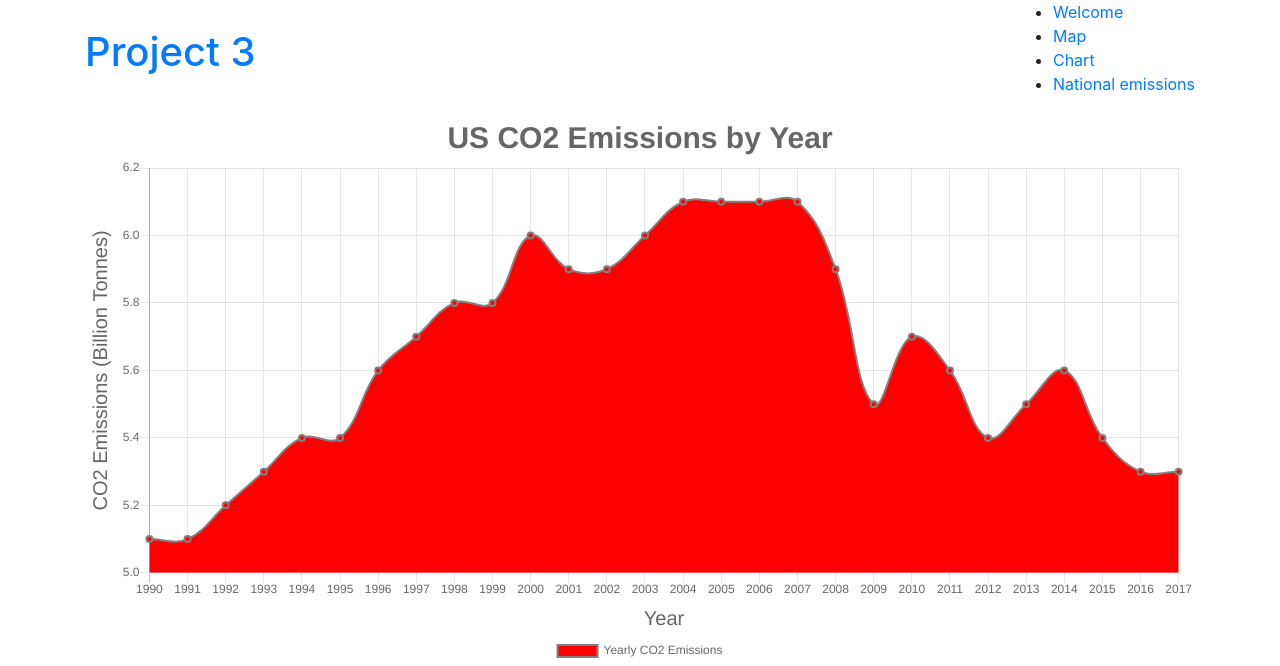
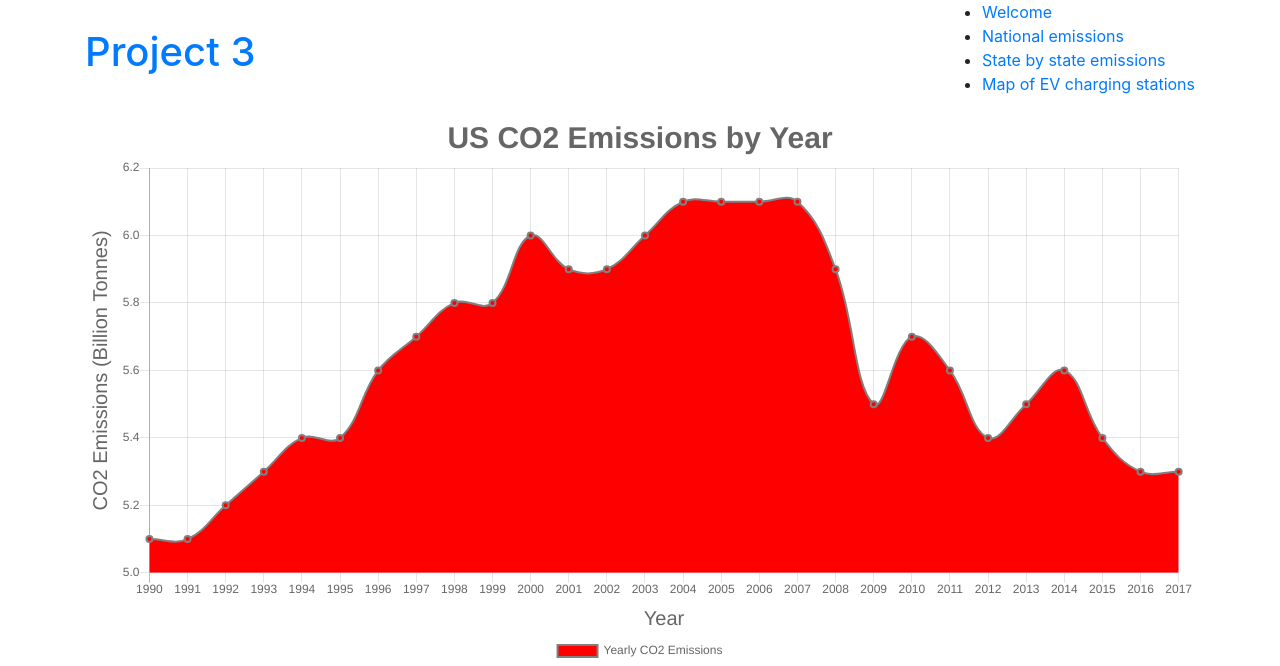
Before and after one commit to allychau/visualize_me_captain, a Flask app: page /national in a window 1280 px wide. Shown: the top 666 px of the page. Run offline with Flask 2, Linux system fonts and the light colour scheme; some libraries are stand-ins or nearby versions.

Commit message:
navbar link order

```diff
--- a/templates/chartJSYear.html
+++ b/templates/chartJSYear.html
@@ -8,15 +8,15 @@
 
 	<title><Charts</title>
 
-	<header id="header" class="fixed-top">
+<header id="header" class="fixed-top">
   <div class="container d-flex align-items-center">
     <h1 class="logo mr-auto"><a href="/">Project 3</a></h1>
     <nav class="nav-menu d-none d-lg-block">
       <ul>
         <li class="active"><a href="/">Welcome</a></li>
-       <li><a href="Map">Map</a></li>
-      <li><a href="Chart">Chart</a></li>
-      <li><a href="National">National emissions</a></li>
+          <li><a href="National">National emissions</a></li>
+          <li><a href="Chart">State by state emissions</a></li>
+          <li><a href="Map">Map of EV charging stations</a></li>
       </ul>
     </nav><!-- .nav-menu -->
   </div>
```
